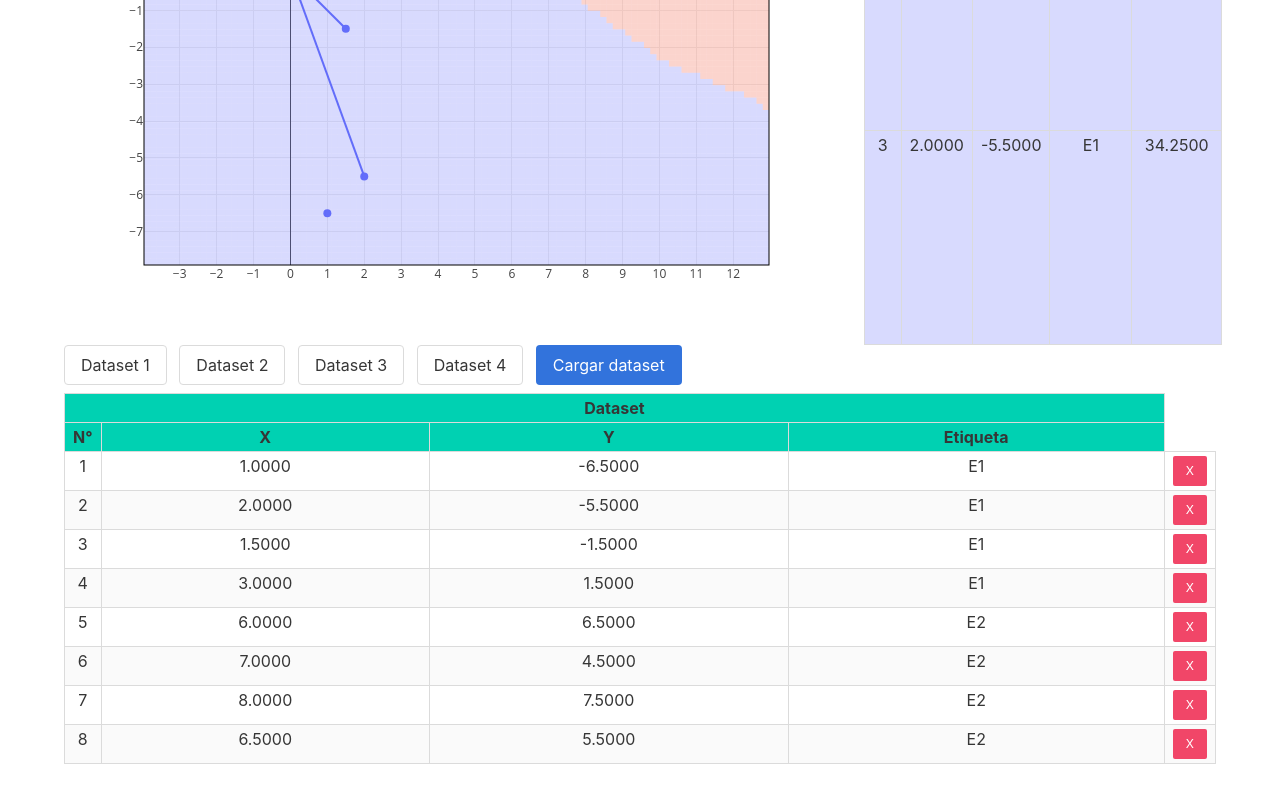
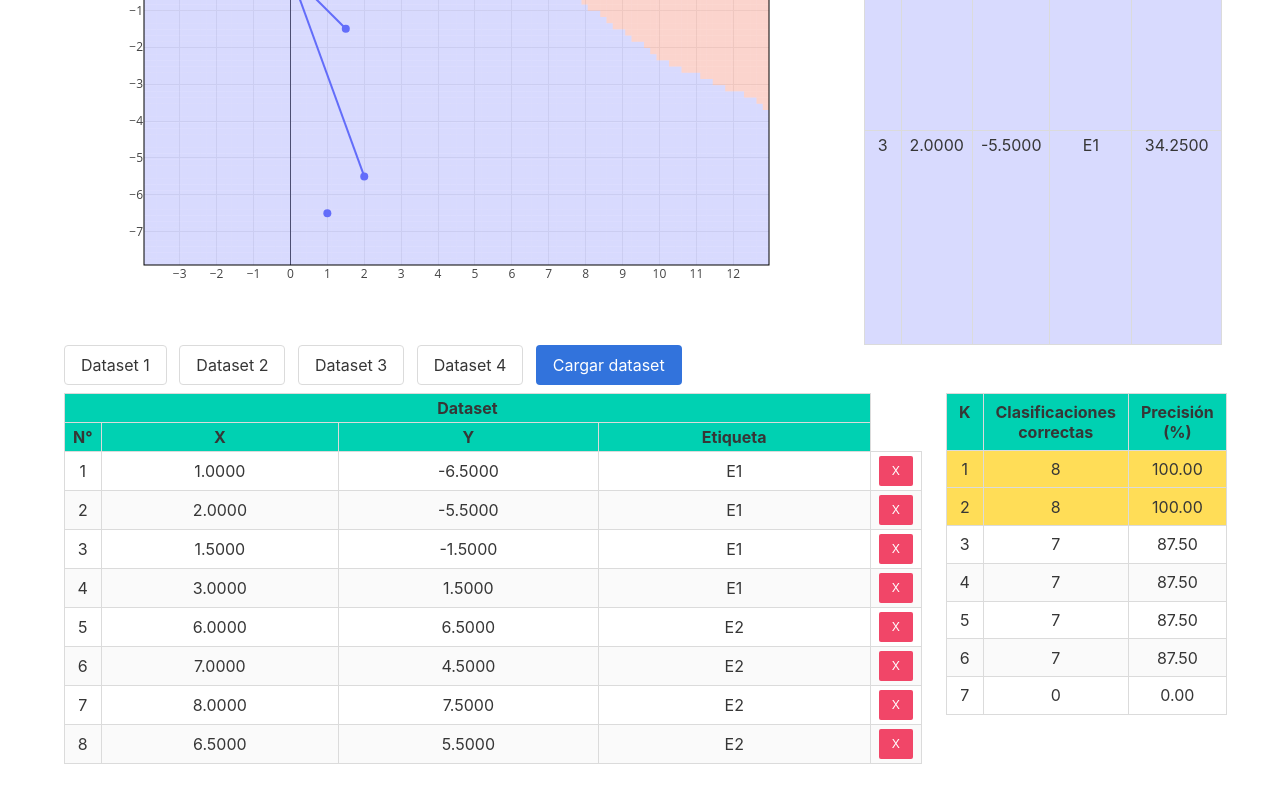
Before and after one commit to ianvaernet/IA-TPI, a plain HTML site: page index.html in a window 1280 px wide. Shown: the part 692-1492 px from the top of the page. Drawn offline with nearby package versions, Linux system fonts and the light colour scheme.

Commit message:
precision and optimum k calculation

```diff
--- a/css/main.css
+++ b/css/main.css
@@ -33,3 +33,13 @@
 .td-editable:hover {
   cursor: cell;
 }
+
+#dataset-table-body > tr > td {
+  vertical-align: middle;
+}
+
+#precision-table-body > tr > td {
+  padding: 0;
+  height: 37.78px;
+  vertical-align: middle;
+}
--- a/dataset.js
+++ b/dataset.js
@@ -28,6 +28,7 @@ class Dataset {
       else this.plot.updatePlot();
     }
     this.canvas.updateCanvas(trainingData, k);
+    this.main.calculatePrecision(trainingData);
   }
 
   loadLocalDataset() {
--- a/index.html
+++ b/index.html
@@ -65,10 +65,7 @@
         <canvas id="canvas" width="800px" height="800px"></canvas>
         <div id="chart"></div>
         <!-- Display the k nearest neighbours -->
-        <table
-          class="table is-bordered is-striped is-narrow is-hoverable has-text-centered"
-          id="knn-table"
-        >
+        <table class="table is-bordered is-striped is-narrow is-hoverable has-text-centered" id="knn-table">
           <thead class="has-background-primary has-text-white">
             <tr>
               <th colspan="5">K vecinos próximos</th>
@@ -109,21 +106,13 @@
         >
           Dataset 4
         </button>
-        <button class="button is-link" id="add-dataset-button">
-          Cargar dataset
-        </button>
-        <input
-          id="file-input"
-          type="file"
-          accept=".csv, .txt"
-          style="display: none"
-        />
+        <button class="button is-link" id="add-dataset-button">Cargar dataset</button>
+        <input id="file-input" type="file" accept=".csv, .txt" style="display: none" />
       </div>
-      <div>
+      <div class="columns inline">
         <!-- Display the dataset currently on the plot -->
-        <table
-          class="table is-bordered is-striped is-narrow is-hoverable is-fullwidth has-text-centered mb-5"
-        >
+        <div class="column is-three-quarters">
+          <table class="table is-bordered is-striped is-narrow is-hoverable has-text-centered mb-5">
             <thead class="has-background-primary has-text-white">
               <tr>
                 <th colspan="4">Dataset</th>
@@ -138,6 +127,21 @@
             <tbody id="dataset-table-body"></tbody>
           </table>
         </div>
+
+        <!-- Display the precision of the clasiffications for every k -->
+        <div class="column">
+          <table class="table is-bordered is-striped is-hoverable has-text-centered mb-5">
+            <thead class="has-background-primary has-text-white">
+              <tr>
+                <th>K</th>
+                <th>Clasificaciones correctas</th>
+                <th>Precisión (%)</th>
+              </tr>
+            </thead>
+            <tbody id="precision-table-body"></tbody>
+          </table>
+        </div>
+      </div>
     </div>
   </body>
   <script src="main.js"></script>
--- a/labels.js
+++ b/labels.js
@@ -12,18 +12,19 @@ const colors = [
 ];
 
 class Labels {
-  constructor(labels) {
-    this.labels = labels;
+  constructor(labels, labelsColors) {
+    labelsColors ? (this.colors = labelsColors) : (this.colors = colors);
+    if (labels) this.setLabels(labels);
   }
 
-  getLabels(){
+  getLabels() {
     return this.labels;
   }
 
   setLabels(labels) {
     this.labels = labels;
     this.labelColor = {};
-    labels.forEach((label, i) => (this.labelColor[label] = colors[i % colors.length]));
+    labels.forEach((label, i) => (this.labelColor[label] = this.colors[i % this.colors.length]));
   }
 
   getColor(label) {
--- a/main.js
+++ b/main.js
@@ -27,6 +27,13 @@ class Main {
       { x: floatParser, y: floatParser, distance: floatParser },
       labels,
       false
+    );
+    this.precisionTable = new Table(
+      this,
+      'precision-table-body',
+      ['correctClassifications', 'precision'],
+      undefined,
+      new Labels(['optimum'], ['#FFDD57|1'])
     );
     this.plot = new Plot(labels, this.knnTable);
     this.canvas = new Canvas(this, this.plot, labels);
@@ -80,7 +87,9 @@ class Main {
    * @returns {DataLabeled}
    */
   classifyNewInstance(sortedTrainingData, newInstance, k) {
-    let labels = []; // [{label: 'etiqueta', count: n}]
+    const labels = []; // [{label: 'etiqueta', count: n}]
+    const newInstanceCopy = { ...newInstance };
+
     if (k > sortedTrainingData.length) k = sortedTrainingData.length;
     for (let i = 0; i < k; i++) {
       let index = labels.findIndex((element) => element.label === sortedTrainingData[i].label);
@@ -89,8 +98,8 @@ class Main {
     }
     let maxFrecuency = Math.max(...labels.map((label) => label.count));
     let mostFrequentLabelIndex = labels.findIndex((label) => label.count === maxFrecuency);
-    newInstance.label = labels[mostFrequentLabelIndex].label;
-    return newInstance;
+    newInstanceCopy.label = labels[mostFrequentLabelIndex].label;
+    return newInstanceCopy;
   }
 
   /**
@@ -111,6 +120,41 @@ class Main {
     this.plot.updatePlot(P, d, k);
     this.knnTable.updateTable(P.splice(0, k));
   }
+
+  calculatePrecision(trainingData) {
+    const distanceMatrix = []; //contains for each node the distance to others nodes
+    const correctClassifications = []; //contains for each k the number of correct classifications
+    let optimumK = 0;
+
+    trainingData.forEach((node, index) => {
+      let trainingDataWithoutCurrentNode = [...trainingData];
+      trainingDataWithoutCurrentNode.splice(index, 1);
+      let trainingDataWithDistances = this.calculateDistances(trainingDataWithoutCurrentNode, node);
+      distanceMatrix.push(this.sortByDistance(trainingDataWithDistances));
+    });
+
+    for (let k = 0; k < trainingData.length - 1; k++) {
+      correctClassifications.push(0);
+      trainingData.forEach((node, index) => {
+        let nodeClassified = this.classifyNewInstance(distanceMatrix[index], node, k + 1);
+        if (nodeClassified.label === trainingData[index].label) correctClassifications[k]++;
+      });
+      if (correctClassifications[k] > correctClassifications[optimumK]) optimumK = k;
+    }
+    this.correctClassifications = correctClassifications;
+    this.optimumK = optimumK;
+
+    this.precisionTable.updateTable(
+      correctClassifications.map((value) => {
+        return {
+          correctClassifications: value,
+          precision: ((100 * value) / trainingData.length).toFixed(2),
+          label: value === correctClassifications[optimumK] ? 'optimum' : null,
+        };
+      })
+    );
+    return optimumK;
+  }
 }
 
 const main = new Main();
--- a/table.js
+++ b/table.js
@@ -37,7 +37,9 @@ class Table {
     rows.forEach((row, rowIndex) => {
       const tr = document.createElement('tr');
       if (this.labels && row.label) {
-        tr.style.backgroundColor = this.labels.getColor(row.label) + '40';
+        tr.style.backgroundColor = this.labels.getColor(row.label).endsWith('|1')
+          ? this.labels.getColor(row.label).slice(0, -2)
+          : this.labels.getColor(row.label) + '40';
       }
       this.addTableData(tr, rowIndex + 1);
       this.columns.forEach((column, columnIndex) => {
@@ -56,9 +58,13 @@ class Table {
   updateCell(rowIndex, columnIndex, value) {
     const trainingData = this.main.dataset.getTrainingData();
     const column = this.columns[columnIndex];
-    //checks if x or y is a valid number, otherwise doesn't edit the cell value
-    if (column === 'label' || parseFloat(value) || parseFloat(value) === 0)
-      trainingData[rowIndex][column] = parseFloat(value);
+    if (column === 'label') {
+      trainingData[rowIndex][column] = value;
+    } else {
+      //checks if x or y is a valid number, otherwise doesn't edit the cell value
+      if (parseFloat(value) || parseFloat(value) === 0) trainingData[rowIndex][column] = parseFloat(value);
+    }
+
     this.main.dataset.updateTrainingData(trainingData, this.main.k.getK(), true);
   }
 
```
Lines whose indentation alone changed are shown as unchanged.
